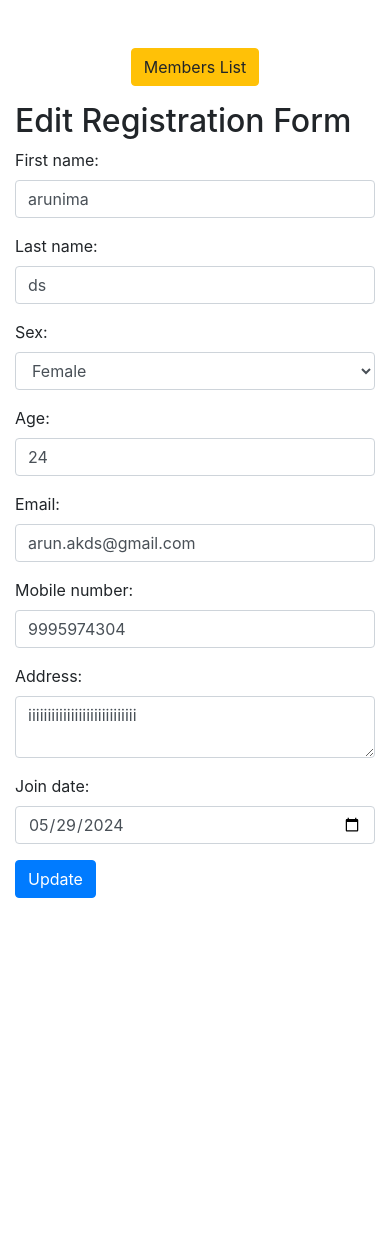
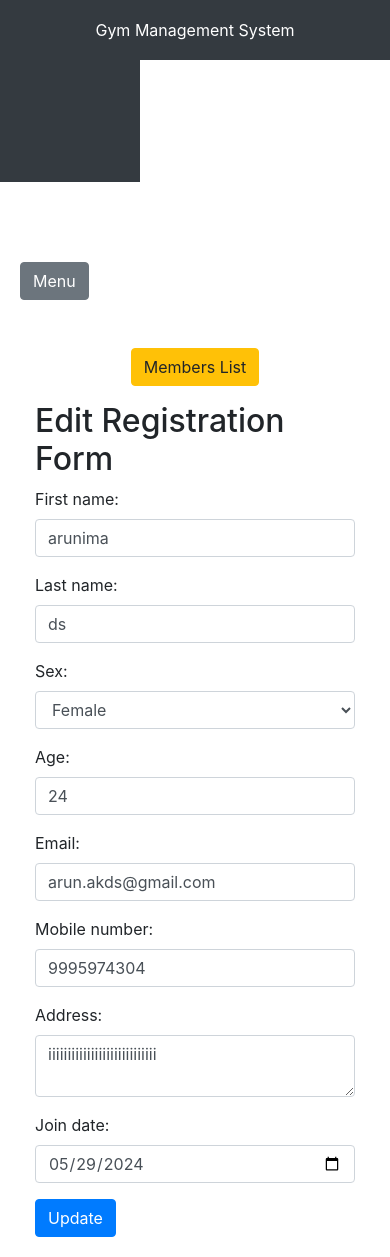
Before and after one commit to Arunimads/GMS, a Django app: page /edit_member/3/ in a window 390 px wide. Before the commit the page ends 898 px from the top, so only its background shows below. Run offline with Django 5.2, Linux system fonts and the light colour scheme; data comes from the database, SQL or seed files in the repository; both versions use the stored data as it was after the commit; some libraries are stand-ins or nearby versions.

Commit message:
added side menubar and nav header

```diff
--- a/gms_project/registration/templates/base.html
+++ b/gms_project/registration/templates/base.html
@@ -1,16 +1,96 @@
-
 <!DOCTYPE html>
-<html lang="en">
+<html>
   <head>
-    <meta charset="UTF-8" />
-    <meta name="viewport" content="width=device-width, initial-scale=1.0" />
-    <title>Gym Management App</title>
+    <title>{% block title %}Gym Management System{% endblock %}</title>
     <link href="https://stackpath.bootstrapcdn.com/bootstrap/4.5.2/css/bootstrap.min.css" rel="stylesheet">
-
+    <script src="https://code.jquery.com/jquery-3.2.1.slim.min.js"></script>
+    <script src="https://cdnjs.cloudflare.com/ajax/libs/popper.js/1.11.0/umd/popper.min.js"></script>
+    <script src="https://stackpath.bootstrapcdn.com/bootstrap/4.5.2/js/bootstrap.min.js"></script>
+    <style>
+      .header {
+        height: 60px;
+        background-color: #343a40;
+        color: #ffffff;
+        text-align: center;
+        line-height: 60px;
+        position: fixed;
+        width: 100%;
+        top: 0;
+        z-index: 1000;
+      }
+      .content {
+        padding: 20px;
+      }
+      .sidebar {
+        height: 100%;
+        width: 250px;
+        position: fixed;
+        top: 0;
+        left: -250px;
+        background-color: #343a40;
+        padding-top: 20px;
+        transition: all 0.3s ease;
+      }
+      .sidebar a {
+        padding: 15px 8px 15px 16px;
+        text-decoration: none;
+        font-size: 18px;
+        color: #ffffff;
+        display: block;
+      }
+      .sidebar a:hover {
+        color: #f1f1f1;
+      }
+      .content {
+        margin-left: 0;
+        padding: 20px;
+        transition: margin-left 0.3s ease;
+      }
+      .sidebar.active {
+        left: 0;
+      }
+    </style>
+    <style>
+      @media (max-width: 768px) {
+        .sidebar {
+          width: 100%;
+          height: auto;
+          position: relative;
+        }
+        .content {
+          margin-left: 0;
+        }
+      }
+    </style>
   </head>
   <body>
-    {% block content %} {% endblock %}
-    <script src="https://code.jquery.com/jquery-3.5.1.slim.min.js"></script>
-    <script src="https://stackpath.bootstrapcdn.com/bootstrap/4.5.2/js/bootstrap.min.js"></script>
+    <div class="header">
+      Gym Management System
+    </div>
+
+    <div class="sidebar mt-5" id="sidebar">
+      <a href="{% url 'register' %}">Register</a>
+      <a href="{% url 'members_list' %}">Members List</a>
+    </div>
+
+    <div class="content" id="content">
+      <button
+        class="btn btn-secondary"
+        id="sidebarCollapse"
+        style="margin-top: 60px"
+      >
+        Menu
+      </button>
+      {% block content %} {% endblock %}
+    </div>
+
+    <script>
+      $(document).ready(function () {
+        $("#sidebarCollapse").on("click", function () {
+          $("#sidebar").toggleClass("active");
+          $("#content").toggleClass("active");
+        });
+      });
+    </script>
   </body>
 </html>
--- /dev/null
+++ b/gms_project/registration/templates/home.html
@@ -0,0 +1,3 @@
+{% extends "base.html" %} {% block content %}
+<h3>Welcome</h3>
+{% endblock %}
--- a/gms_project/registration/urls.py
+++ b/gms_project/registration/urls.py
@@ -1,7 +1,8 @@
 from django.urls import path
-from .views import delete_member, edit_member, members_list, register
+from .views import delete_member, edit_member, home, members_list, register
 
 urlpatterns = [
+    path('',home),
     path('register/', register, name='register'),
     path('members_list/', members_list, name='members_list'),
     path('edit_member/<int:member_id>/', edit_member, name='edit_member'),
--- a/gms_project/registration/views.py
+++ b/gms_project/registration/views.py
@@ -1,6 +1,9 @@
 from django.shortcuts import  redirect, render
 from .forms import RegisterForm
 from .models import Registers
+def home(request):
+    return render(request,'home.html')
+
 def register(request):
      if request.method == 'POST':
         form = RegisterForm(request.POST)
```
Also changed, not shown: gms_project/db.sqlite3.
